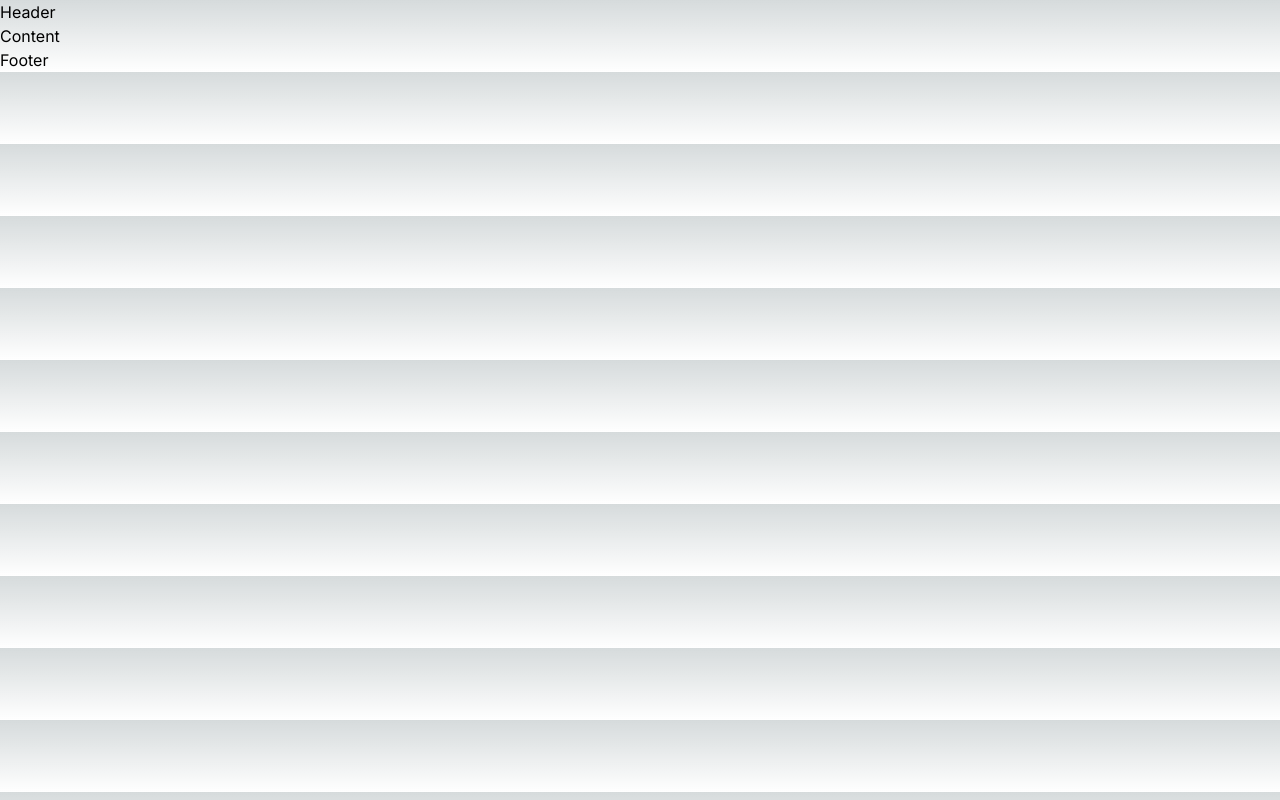
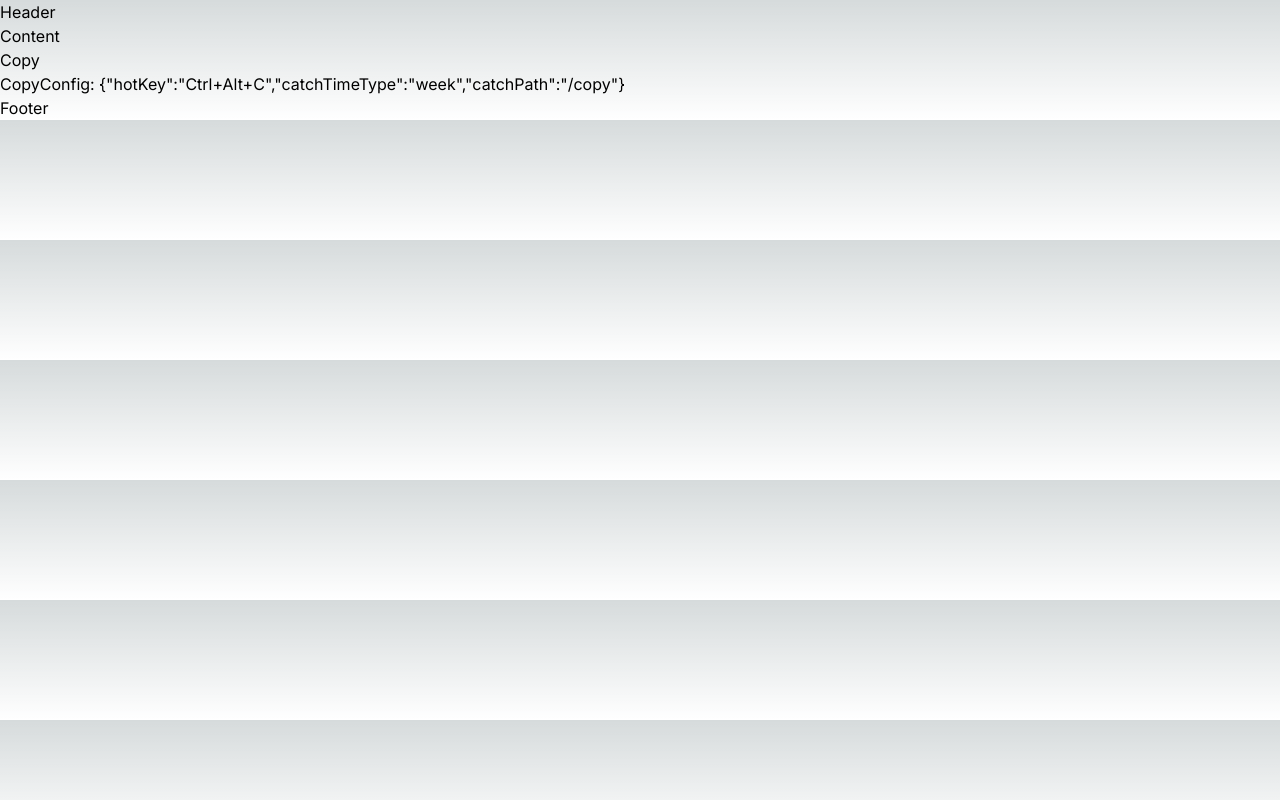
Before and after one commit to luoqaq/my-tool-app, a Next.js app: page / in a window 1280 px wide. Built offline with nearby package versions, Linux system fonts and the light colour scheme.

Commit message:
feat: store

```diff
--- a/src/app/components/content/index.tsx
+++ b/src/app/components/content/index.tsx
@@ -1,8 +1,12 @@
 import React from'react';
+import Copy from '../copy';
 
 export default function Content() {
 
     return (
-        <article>Content</article>
+        <article>
+            Content
+            <Copy/>
+        </article>
     )
 }
--- /dev/null
+++ b/src/app/components/copy/index.tsx
@@ -0,0 +1,39 @@
+'use client'
+
+import { useCopyStore } from '@/stores/copyStore';
+import { useSettingStore } from '@/stores/settingStore';
+import React from'react';
+
+const Copy = () => {
+    const copyConfig = useSettingStore(state => state.copyConfig);
+    const setCopyConfig = useSettingStore(state => state.changeCopyConfig);
+
+    const {
+        copyCatchList,
+        setCopyCatch,
+        clearCopyCatch
+    } = useCopyStore(state => state);
+
+    console.log('copyConfig', copyConfig)
+
+    setTimeout(() => {
+        setCopyConfig({
+            ...copyConfig,
+            catchPath: '/copy'
+        })
+    }, 2000)
+
+    setTimeout(() => {
+        console.log('首页 10s后 copyConfig', copyConfig)
+      }, 10000);
+
+    return <div>
+        <h1>Copy</h1>
+        <div>
+            <div>CopyConfig: {JSON.stringify(copyConfig)}</div>
+        </div>
+    </div>
+
+}
+
+export default Copy;
--- a/src/stores/copyStore/index.ts
+++ b/src/stores/copyStore/index.ts
@@ -3,7 +3,7 @@ import { create } from "zustand";
 
 interface CopyStore {
     copyCatchList: CopyCatchItem[];
-    copyCatch: (data: CopyCatchItem) => void;
+    setCopyCatch: (data: CopyCatchItem) => void;
     clearCopyCatch: (data?: {type?: CopyCatchType | 'all', beforeTime?: number}) => void;
 }
 
@@ -14,7 +14,7 @@ export const useCopyStore = create<CopyStore>((set) => ({
     // 复制缓存列表
     copyCatchList: [],
     // 增加复制缓存
-    copyCatch: (data) => set((state) => ({ copyCatchList: [...state.copyCatchList, data] })),
+    setCopyCatch: (data) => set((state) => ({ copyCatchList: [...state.copyCatchList, data] })),
     // 清除复制缓存
     clearCopyCatch: (data) => set(state => {
         const { type = 'all', beforeTime = 0 } = data || {};
--- a/src/stores/settingStore/index.ts
+++ b/src/stores/settingStore/index.ts
@@ -1,16 +1,36 @@
+import { CopyCatchTimeType, SettingCopyConfig } from '@/types/copy';
 import { create } from 'zustand';
 
 interface SettingStore {
-
+    // 文件存储位置
+    filePath: string;
+    // 应用唤起快捷键
+    hotKey: string;
+    // 复制的相关配置
+    copyConfig: SettingCopyConfig;
+    // 初始化
+    init: () => void;
+    changeFilePath: (path: string) => void;
+    changeHotKey: (key: string) => void;
+    changeCopyConfig: (config: SettingCopyConfig) => void;
 }
 
 /**
  * 系统设置Store
  */
 export const useSettingStore = create<SettingStore>((set) => ({
-
-
+    filePath: '',
+    hotKey: 'Ctrl+Alt',
+    copyConfig: {
+        hotKey: 'Ctrl+Alt+C',
+        catchTimeType: CopyCatchTimeType.week,
+        catchPath: '',
+    },
     init: () => {
+        //
         set({});
     },
+    changeFilePath: (path: string) => set({ filePath: path }),
+    changeHotKey: (key: string) => set({ hotKey: key }),
+    changeCopyConfig: (config: SettingCopyConfig) => set({ copyConfig: config }),
 }));
--- a/src/types/copy.ts
+++ b/src/types/copy.ts
@@ -10,3 +10,22 @@ export interface CopyCatchItem {
     type: CopyCatchType;
     crateTime: number;
 }
+
+// 复制内容缓存时效
+export enum CopyCatchTimeType {
+    day = "day",
+    week = "week",
+    month = "month",
+    year = "year",
+    // 永久有效
+    no = "no"
+}
+
+export interface SettingCopyConfig {
+    // 复制唤起快捷键
+    hotKey: string;
+    // 粘贴板存储周期 天、周、月
+    catchTimeType: CopyCatchTimeType;
+    // copy相关默认为应用存放位置下的 copyCatch/ 目录，
+    catchPath: string;
+}
```
